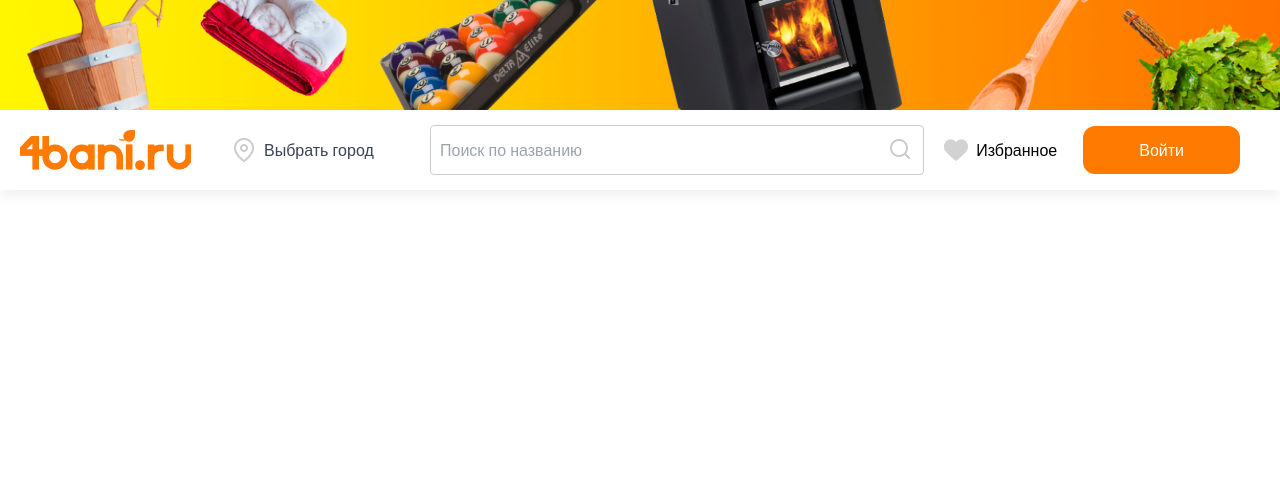
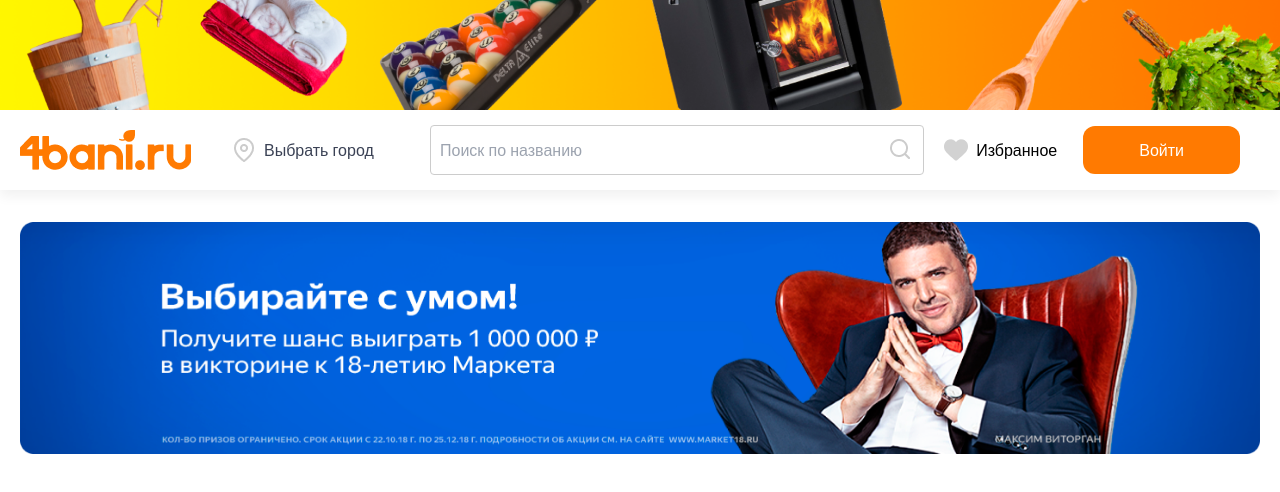
Before and after one commit to alone025/1001sauna, a React (Vite) app: page / in a window 1280 px wide. Shown: the top 492 px of the page. Built offline with nearby package versions, Linux system fonts and the light colour scheme.

Commit message:
add main

```diff
--- a/src/App.tsx
+++ b/src/App.tsx
@@ -1,9 +1,11 @@
+import Main from './components/main/main'
 import Navbar from './components/navbar/navbar'
 
 function App(): JSX.Element {
 	return (
 		<>
 			<Navbar />
+			<Main />
 		</>
 	)
 }
--- /dev/null
+++ b/src/components/main/main.tsx
@@ -0,0 +1,17 @@
+import Wrapper from '../../layout/wrapper'
+import Main_banner from '../../ui/banner/main_banner'
+
+function Main() {
+	return (
+		<>
+			<Wrapper>
+				<div className='md:mt-[32px] md:mx-[20px] xl:mx-0'>
+					<Main_banner />
+				</div>
+				<div></div>
+			</Wrapper>
+		</>
+	)
+}
+
+export default Main
--- /dev/null
+++ b/src/ui/banner/main_banner.tsx
@@ -0,0 +1,9 @@
+function Main_banner() {
+	return (
+		<>
+			<img src='/assets/main_banner.png' alt='404' className='w-full' />
+		</>
+	)
+}
+
+export default Main_banner
```
Also changed, not shown: public/assets/main_banner.png (added).
